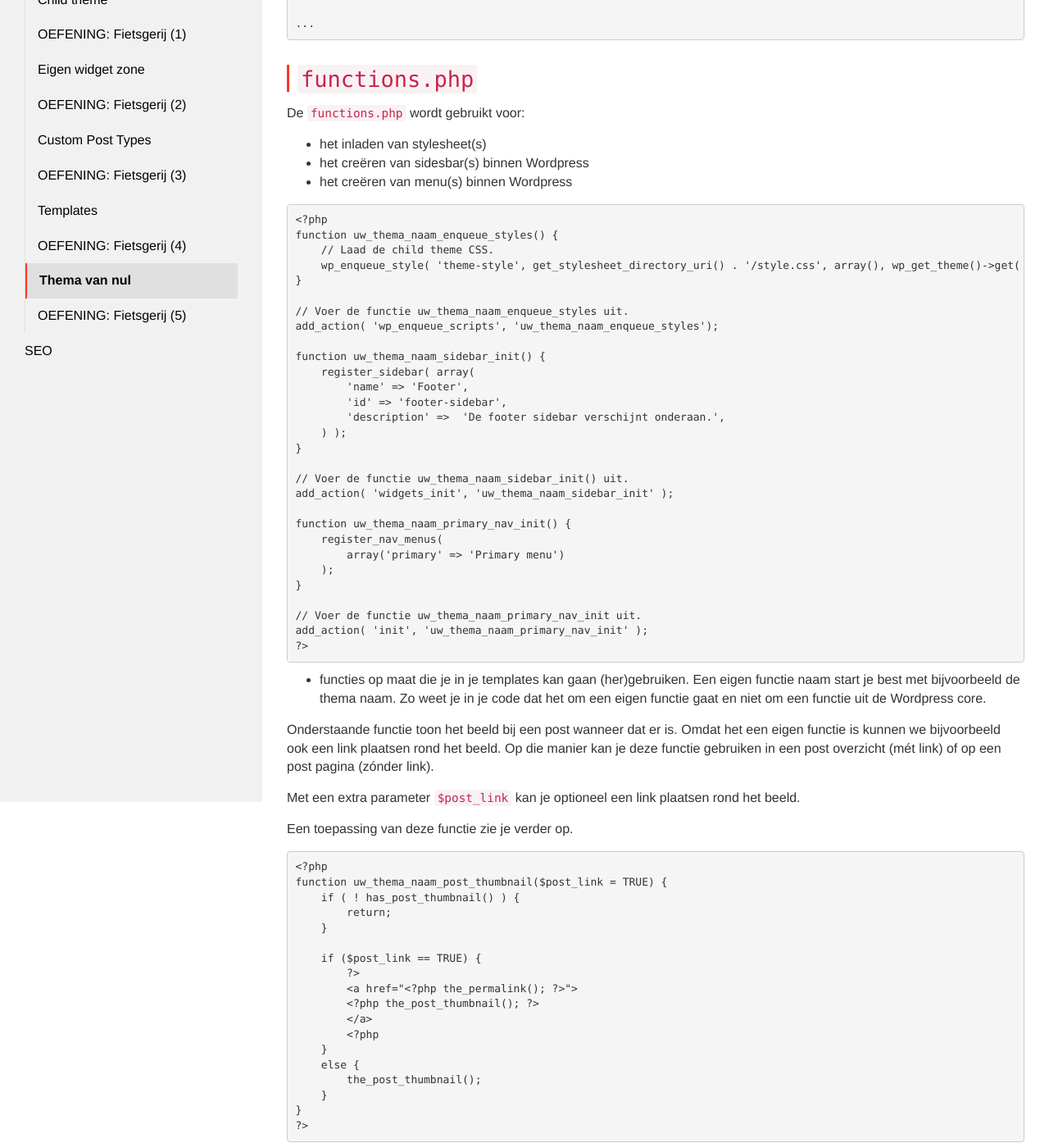
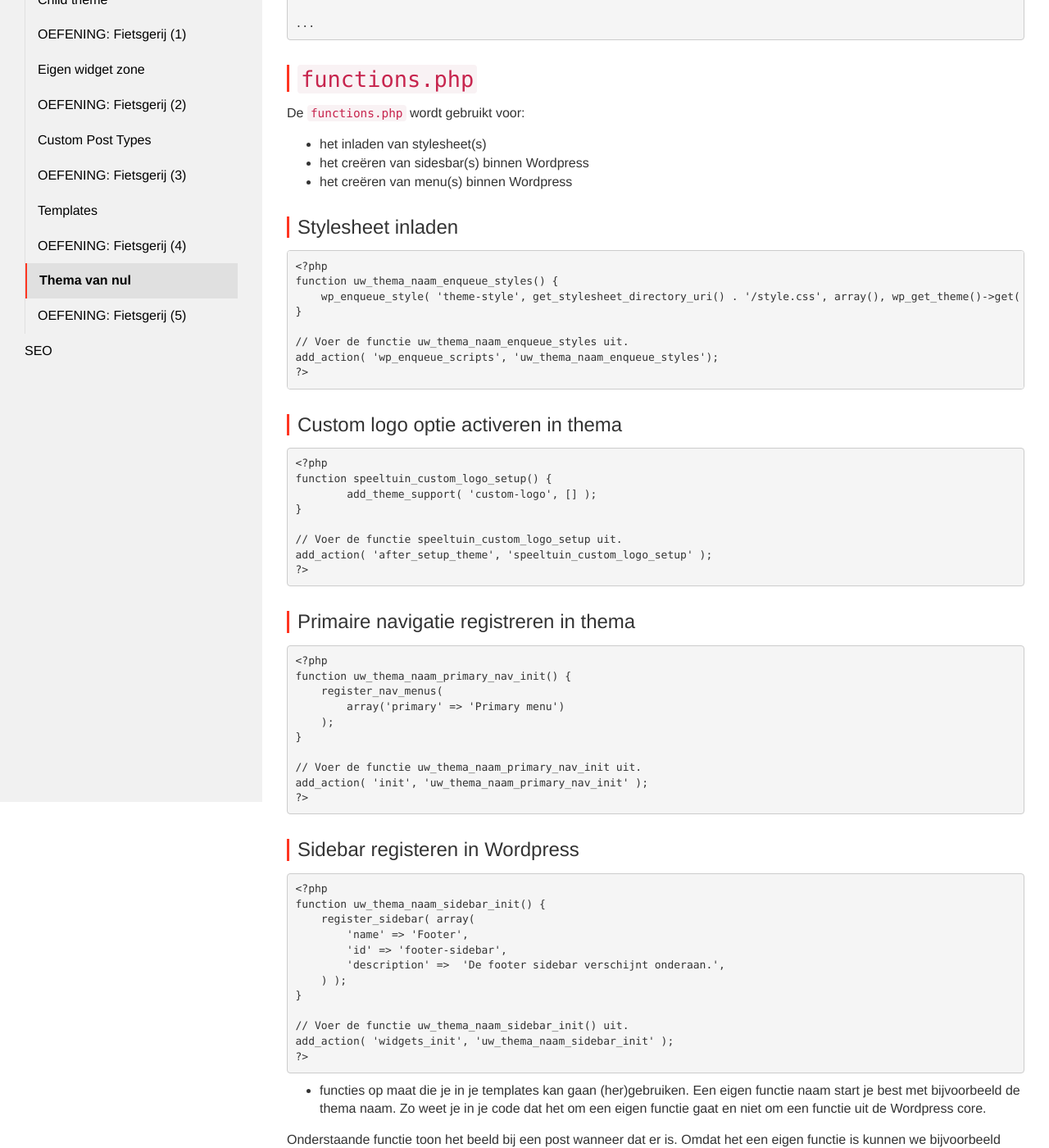
Before and after one commit to Syntra-Brussel/dynamische-webtechnieken, a Jekyll site: the page built from wordpress/thema-van-nul.md, in a window 1280 px wide and 1400 px high, scrolled down 522 px. Shown: the whole window at 82% size. Built offline with Jekyll 4.4.1, drawn with Linux system fonts in a browser that asks for light colours; nearby versions of some CDN libraries; a script that is not in the unit is left out.

Commit message:
Update thema-van-nul.md

```diff
--- a/wordpress/thema-van-nul.md
+++ b/wordpress/thema-van-nul.md
@@ -44,16 +44,47 @@ De <code>functions.php</code> wordt gebruikt voor:
 * het creëren van sidesbar(s) binnen Wordpress
 * het creëren van menu(s) binnen Wordpress
 
+### Stylesheet inladen
 <pre>
 &lt;?php
 function uw_thema_naam_enqueue_styles() {
-    // Laad de child theme CSS.
     wp_enqueue_style( 'theme-style', get_stylesheet_directory_uri() . '/style.css', array(), wp_get_theme()->get( 'Version' ) );
 }
 
 // Voer de functie uw_thema_naam_enqueue_styles uit.
 add_action( 'wp_enqueue_scripts', 'uw_thema_naam_enqueue_styles');
+?&gt;
+</pre>
 
+### Custom logo optie activeren in thema
+<pre>
+&lt;?php
+function speeltuin_custom_logo_setup() {
+	add_theme_support( 'custom-logo', [] );
+}
+
+// Voer de functie speeltuin_custom_logo_setup uit.
+add_action( 'after_setup_theme', 'speeltuin_custom_logo_setup' );
+?&gt;
+</pre>
+
+### Primaire navigatie registreren in thema
+<pre>
+&lt;?php
+function uw_thema_naam_primary_nav_init() {
+    register_nav_menus(
+        array('primary' => 'Primary menu')
+    );
+}
+
+// Voer de functie uw_thema_naam_primary_nav_init uit.
+add_action( 'init', 'uw_thema_naam_primary_nav_init' );
+?&gt;
+</pre>
+
+### Sidebar registeren in Wordpress
+<pre>
+&lt;?php
 function uw_thema_naam_sidebar_init() {
     register_sidebar( array(
         'name' => 'Footer',
```
Also changed, not shown: other parts of wordpress/thema-van-nul.md (+0 -9 lines).
